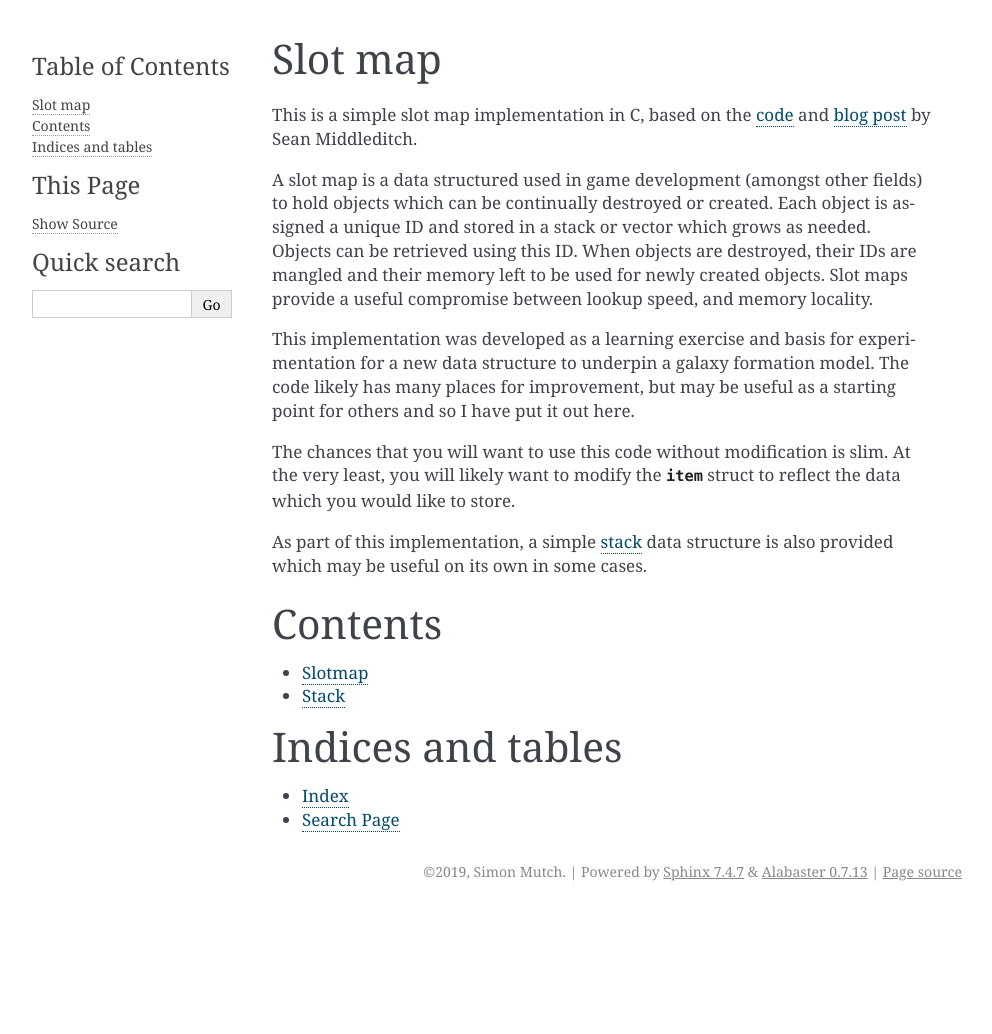
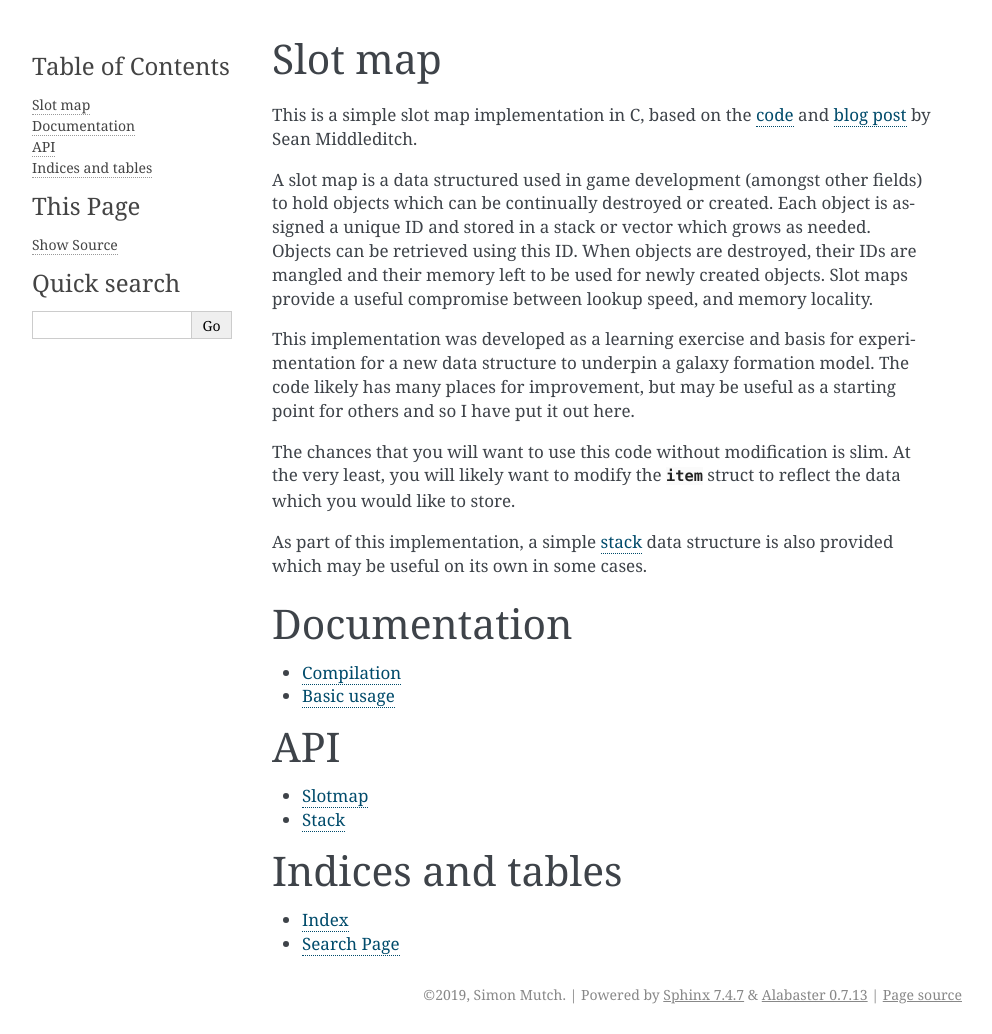
Before and after one commit to smutch/slotmap, a Sphinx documentation site: the page built from doc/index.rst, in a window 1280 px wide. Shown: the whole page, without its empty margins (148-1140 px from the left). Built offline with Sphinx 7.4.7, drawn with Linux system fonts in a browser that asks for light colours; before the commit the page ends 911 px from its top, so only the background shows below that.

Commit message:
Add some more docs

```diff
--- a/doc/index.rst
+++ b/doc/index.rst
@@ -12,8 +12,17 @@ The chances that you will want to use this code without modification is slim.  A
 As part of this implementation, a simple :doc:`stack <stack>` data structure is also provided which may be useful on its own in some cases.
 
 
-Contents
-========
+Documentation
+=============
+
+.. toctree::
+   :maxdepth: 2
+
+   documentation
+
+
+API
+===
 
 .. toctree::
    :maxdepth: 2
```
Also changed, not shown: doc/documentation.rst (added, +14 -0 lines).
